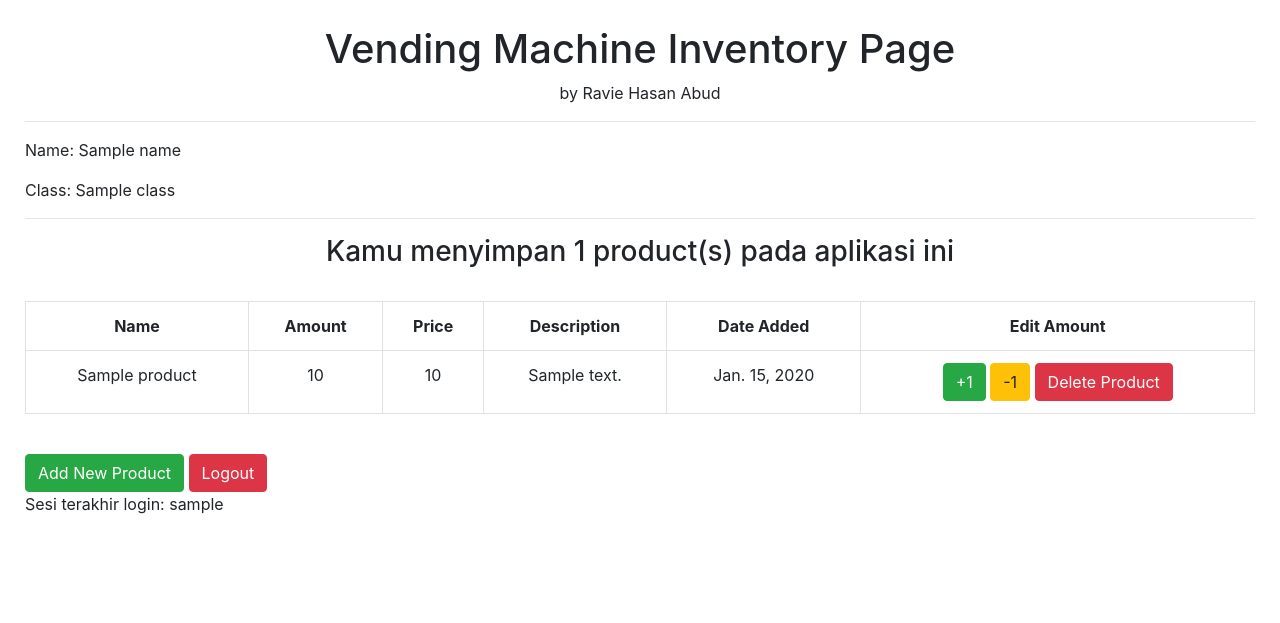
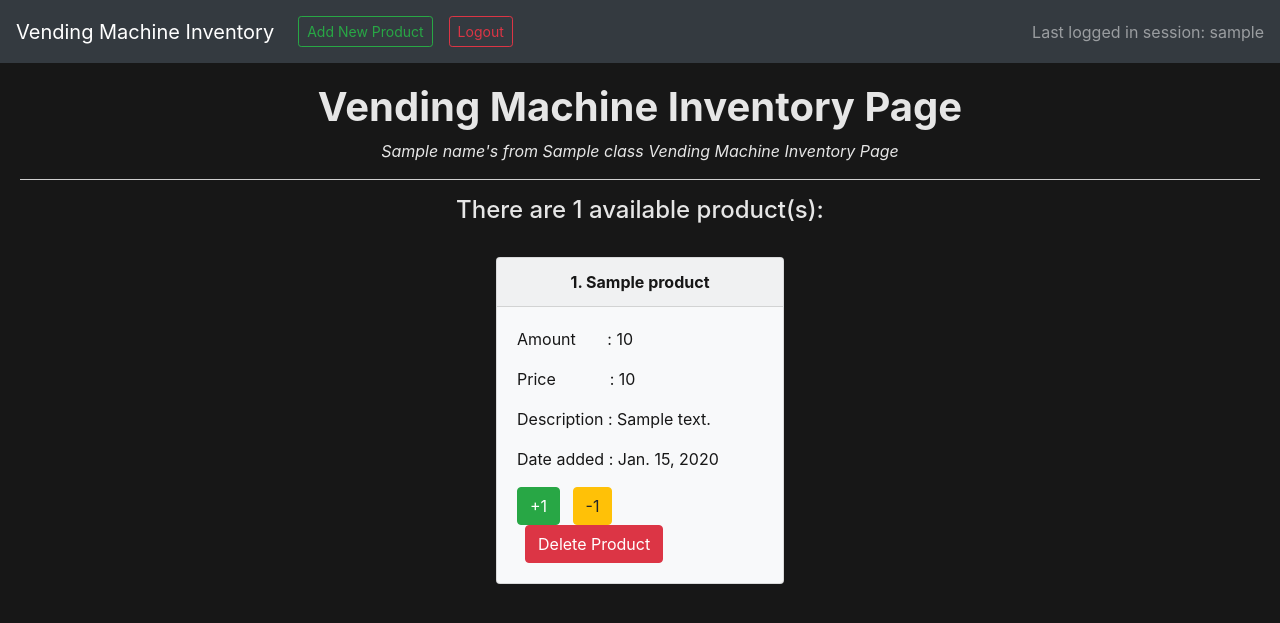
Before and after one commit to raviehasan/vending-machine, a Django app: template main/templates/main.html in a window 1280 px wide. Shown: the top 623 px of the page. Run offline with Django 4.2, Linux system fonts and the light colour scheme; tables that the repository leaves empty hold one stand-in row (values such as "Sample post"); the template is opened without the code that fills it: values that come from a table or form of the project are taken from there, most other values are stand-ins (such as "Sample title", 1, 10 or a date in 2020).

Commit message:
update styling

```diff
--- a/main/templates/main.html
+++ b/main/templates/main.html
@@ -1,38 +1,58 @@
 {% extends 'base.html' %}
 
 {% block content %}
-    <h1 class="text-center">Vending Machine Inventory Page</h1>
-    <p class="text-center">by Ravie Hasan Abud</p>
+<nav class="navbar navbar-expand-lg navbar-dark bg-dark">
+    <a class="navbar-brand white" href="#">Vending Machine Inventory</a>
+    <button class="navbar-toggler" type="button" data-toggle="collapse" data-target="#navbarText" aria-controls="navbarText" aria-expanded="false" aria-label="Toggle navigation">
+        <span class="navbar-toggler-icon"></span>
+    </button>
+    <div class="collapse navbar-collapse" id="navbarText">
+        <ul class="navbar-nav mr-auto">
+            <li class="nav-item">
+                <a class="nav-link" href="{% url 'main:create_product' %}">
+                    <button class="btn btn-sm btn-outline-success" type="button">
+                        Add New Product
+                    </button>
+                </a>
+            </li>
+            <li class="nav-item">
+                <a class="nav-link" href="{% url 'main:logout' %}">
+                    <button class="btn btn-sm btn-outline-danger me-2" type="button">
+                        Logout
+                    </button>
+                </a>
+            </li>
+        </ul>
+        <span class="navbar-text white">
+            Last logged in session: {{ last_login }}
+        </span>
+        </div>
+    </div>
+</nav>
+
+<div>
+    <h1 class="text-center white"><b>Vending Machine Inventory Page</b></h1>
+    <p class="text-center white"><i>{{name}}'s from {{class}} Vending Machine Inventory Page</i></p>
     <hr>
 
-    <p>Name: {{name}}</p>
-    <p>Class: {{class}}</p>
-    <hr>
-
-    <h3 class="text-center">Kamu menyimpan {{total_products}} product(s) pada aplikasi ini</h3>
+    <h4 class="text-center white">There are {{total_products}} available product(s):</h4>
     <br>
 
-    <table class="table table-bordered text-center">
-        <tr>
-            <th scope="col">Name</th>
-            <th scope="col">Amount</th>
-            <th scope="col">Price</th>
-            <th scope="col">Description</th>
-            <th scope="col">Date Added</th>
-            <th scope="col">Edit Amount</th>
-        </tr>
-
-        {% comment %} Berikut cara memperlihatkan data produk di bawah baris ini {% endcomment %}
-
     {% for product in products %}
-            <tr>
-                <td scope="row">{{product.name}}</td>
-                <td>{{product.amount}}</td>
-                <td>{{product.price}}</td>
-                <td>{{product.description}}</td>
-                <td>{{product.date_added}}</td>
-                <td>
-                    <a href="edit-amount/{{product.id}}/0">
+        {% if forloop.counter == total_products %}
+            <div class="card bg-light mb-3 mx-auto" style="max-width: 18rem;">
+                <div class="card-header text-center black"><b>{{forloop.counter}}. {{product.name}}</b></div>
+                    <div class="card-body black">
+        {% else %}
+            <div class="card bg-dark mb-3 mx-auto" style="max-width: 18rem;">
+                <div class="card-header text-center white"><b>{{forloop.counter}}. {{product.name}}</b></div>
+                    <div class="card-body white">
+        {% endif %}
+                        <p class="card-text">Amount&nbsp&nbsp&nbsp&nbsp&nbsp&nbsp&nbsp: {{product.amount}}</p>
+                        <p class="card-text">Price&nbsp&nbsp&nbsp&nbsp&nbsp&nbsp&nbsp&nbsp&nbsp&nbsp&nbsp&nbsp: {{product.price}}</p>
+                        <p class="card-text">Description&nbsp: {{product.description}}</p>
+                        <p class="card-text">Date added&nbsp: {{product.date_added}}</p>
+                        <a href="edit-amount/{{product.id}}/0" class="mr-2">
                             <button type="button" class="btn btn-success">
                                 +1
                             </button>
@@ -42,30 +62,15 @@
                                 -1
                             </button>
                         </a>
-                    <a href="edit-amount/{{product.id}}/2">
+                        <a href="edit-amount/{{product.id}}/2" class="ml-2">
                             <button type="button" class="btn btn-danger">
                                 Delete Product
                             </button>
                         </a>
-                </td>
-            </tr>
+                    </div>
+                </div>
+            </div>
     {% endfor %}
-    </table>
 
-    <br>
-
-    <a href="{% url 'main:create_product' %}">
-        <button type="button" class="btn btn-success">
-            Add New Product
-        </button>
-    </a>
-
-    <a href="{% url 'main:logout' %}">
-        <button type="button" class="btn btn-danger">
-            Logout
-        </button>
-    </a>
-
-    <p>Sesi terakhir login: {{ last_login }}</p>
-
+</div>
 {% endblock content %}
--- a/templates/base.html
+++ b/templates/base.html
@@ -2,19 +2,42 @@
 <!DOCTYPE html>
 <html lang="en">
     <head>
+        {% block meta %}
         <meta charset="UTF-8" />
-        <meta
-            name="viewport"
-            content="width=device-width, initial-scale=1.0"
-        />
-        {% block meta %}
+        <meta name="viewport" content="width=device-width, initial-scale=1">
         {% endblock meta %}
 
         <link rel="stylesheet" href="https://cdn.jsdelivr.net/npm/bootstrap@4.1.3/dist/css/bootstrap.min.css" integrity="sha384-MCw98/SFnGE8fJT3GXwEOngsV7Zt27NXFoaoApmYm81iuXoPkFOJwJ8ERdknLPMO" crossorigin="anonymous">
+        <script src="https://cdn.jsdelivr.net/npm/@popperjs/core@2.11.8/dist/umd/popper.min.js" integrity="sha384-I7E8VVD/ismYTF4hNIPjVp/Zjvgyol6VFvRkX/vR+Vc4jQkC+hVqc2pM8ODewa9r" crossorigin="anonymous"></script>
+        <script src="https://cdn.jsdelivr.net/npm/bootstrap@5.3.2/dist/js/bootstrap.min.js" integrity="sha384-BBtl+eGJRgqQAUMxJ7pMwbEyER4l1g+O15P+16Ep7Q9Q+zqX6gSbd85u4mG4QzX+" crossorigin="anonymous"></script>
 
         <style>
             body {
-                margin: 25px;
+                background-color: rgb(23, 23, 23);
+                color: rgb(230, 230, 230);
+            }
+
+            body > div {
+                margin: 20px;
+            }
+
+            .centered {
+                position: fixed;
+                top: 50%;
+                left: 50%;
+                transform: translate(-50%, -50%);
+            }
+
+            hr {
+                background-color: rgb(230, 230, 230);
+            }
+
+            .black {
+                color: rgb(23, 23, 23);
+            }
+
+            .white {
+                color: rgb(230, 230, 230);
             }
         </style>
 
```
Also changed, not shown: main/templates/create_product.html (+27 -13 lines), main/templates/login.html (+21 -22 lines), main/templates/register.html (+33 -13 lines). Lines whose indentation alone changed are shown as unchanged.
